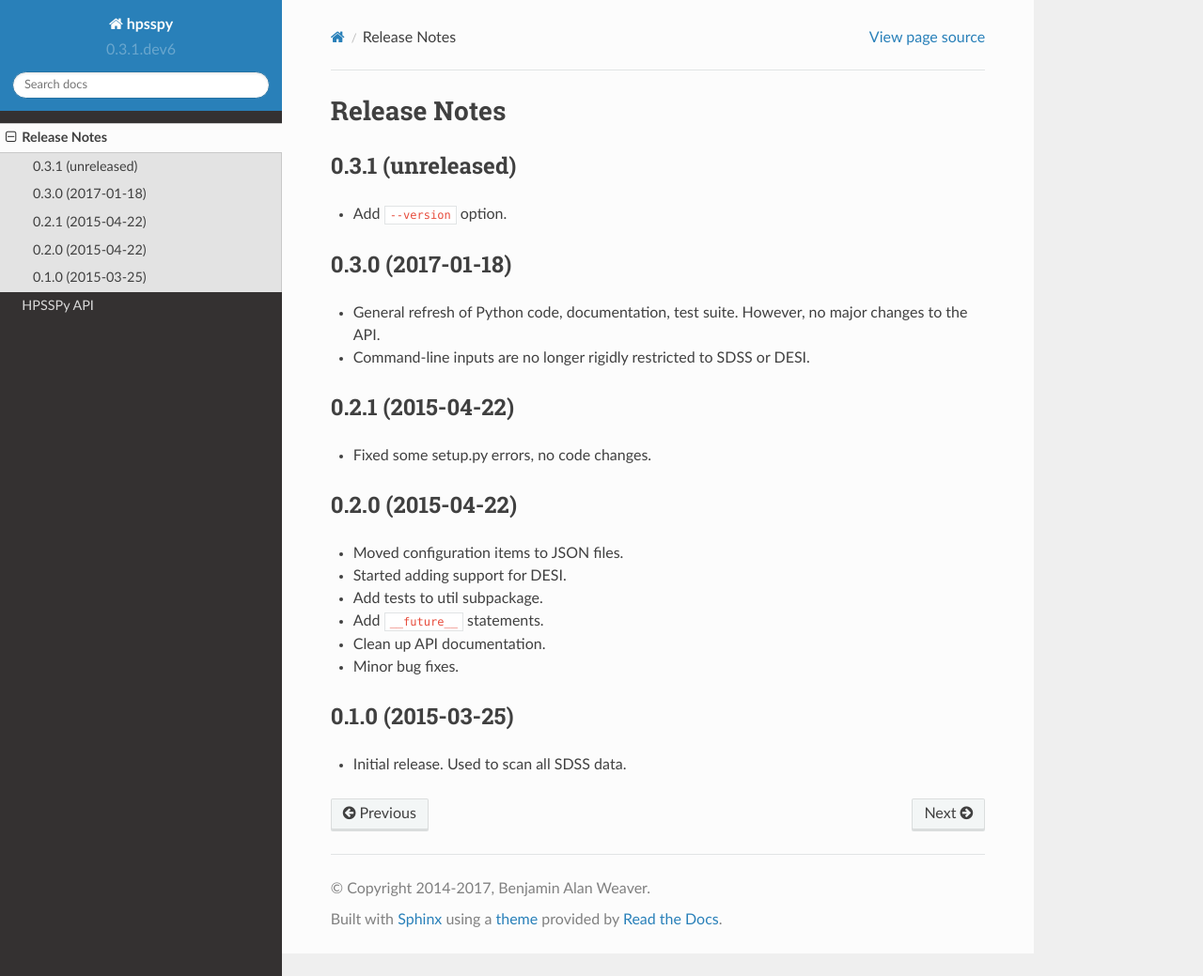
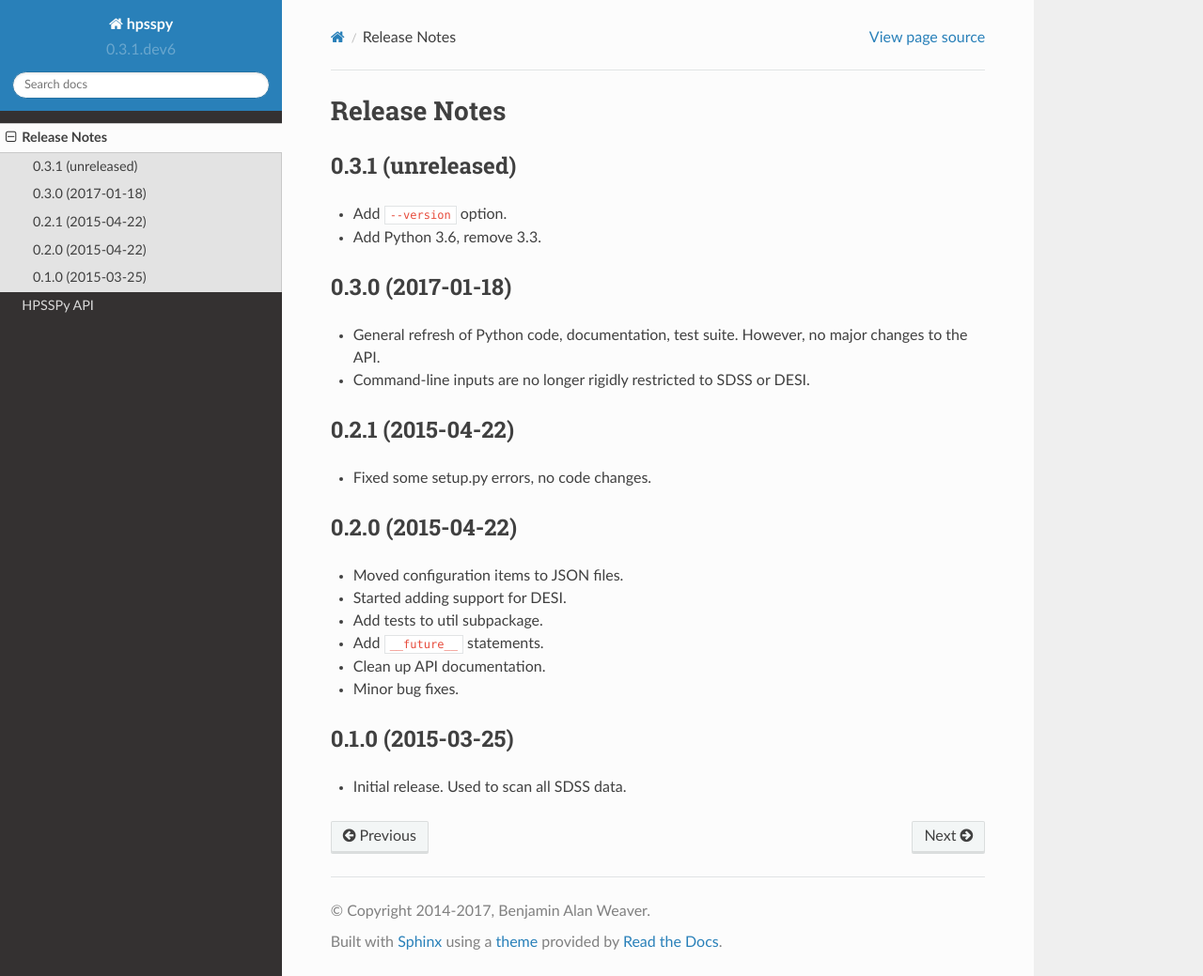
Before and after one commit to weaverba137/hpsspy, a Sphinx documentation site: the page built from doc/changes.rst, in a window 1280 px wide and 1039 px high. Shown: the whole window at 94% size. Built offline with Sphinx 7.4.7 and the Read the Docs theme 2.0.0, drawn with Linux system fonts in a browser that asks for light colours.

```diff
--- a/doc/changes.rst
+++ b/doc/changes.rst
@@ -6,6 +6,7 @@ Release Notes
 ------------------
 
 * Add ``--version`` option.
+* Add Python 3.6, remove 3.3.
 
 0.3.0 (2017-01-18)
 ------------------
```
Also changed, not shown: .travis.yml, 1 other file.
